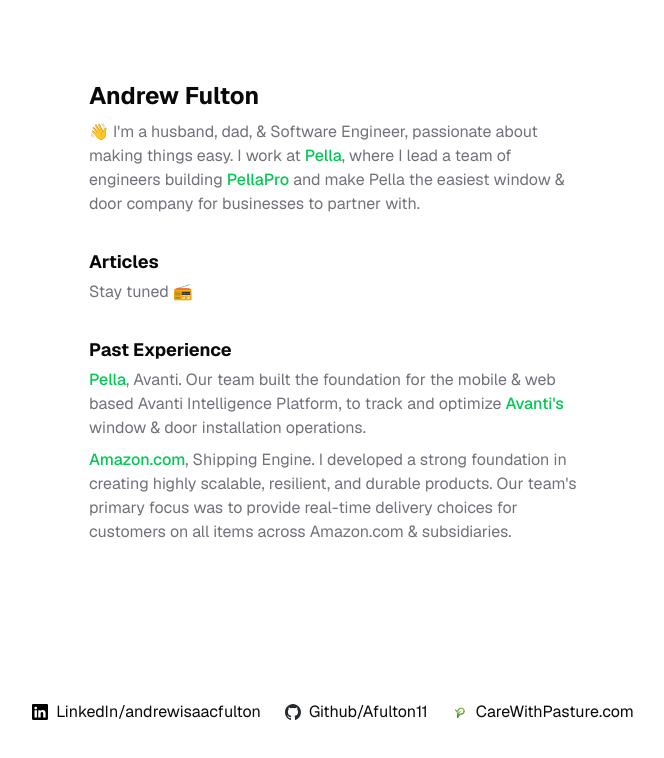
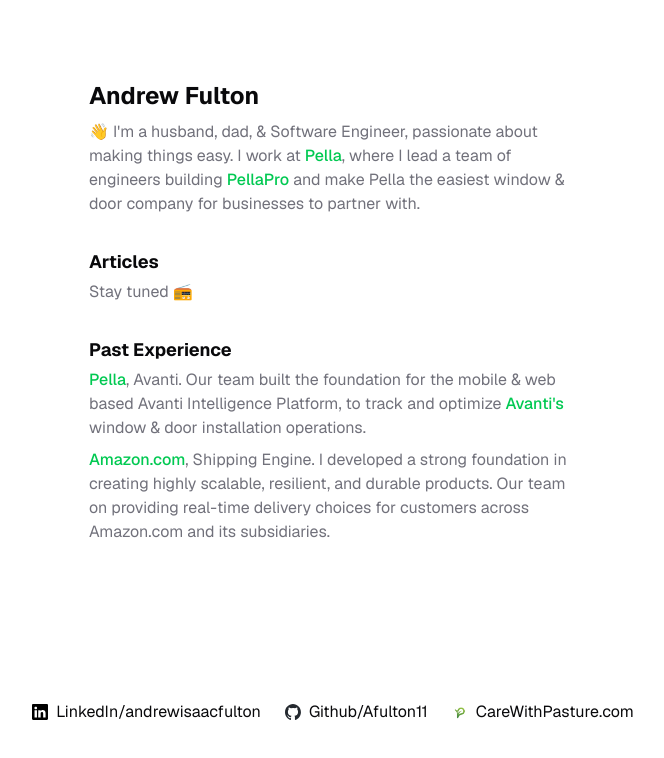
Before and after one commit to Afulton11/andrew-dot-dev, a Next.js app: page / in a window 1280 px wide. Shown: the top 758 px of the page, without its empty margins (307-971 px from the left). Built offline with nearby package versions, Linux system fonts and the light colour scheme.

Commit message:
chore: use active voice in Amazon experience

```diff
--- a/app/page.tsx
+++ b/app/page.tsx
@@ -52,10 +52,9 @@
                   <Link href="https://www.amazon.com/">Amazon.com</Link>
                 </Button>
                 , Shipping Engine. I developed a strong foundation in creating
-                highly scalable, resilient, and durable products. Our
-                team&apos;s primary focus was to provide real-time delivery
-                choices for customers on all items across Amazon.com &
-                subsidiaries.
+                highly scalable, resilient, and durable products. Our team on
+                providing real-time delivery choices for customers across
+                Amazon.com and its subsidiaries.
               </p>
             </li>
           </ul>
```
